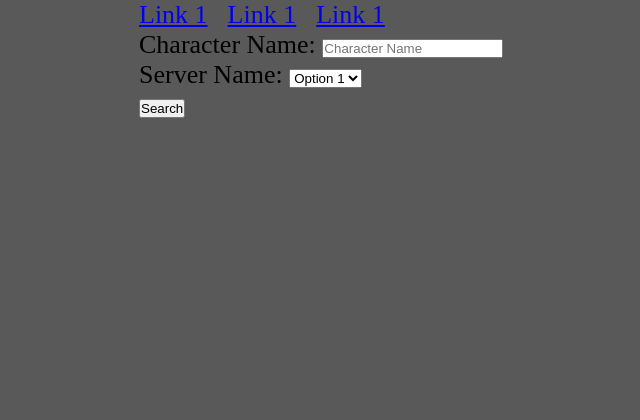
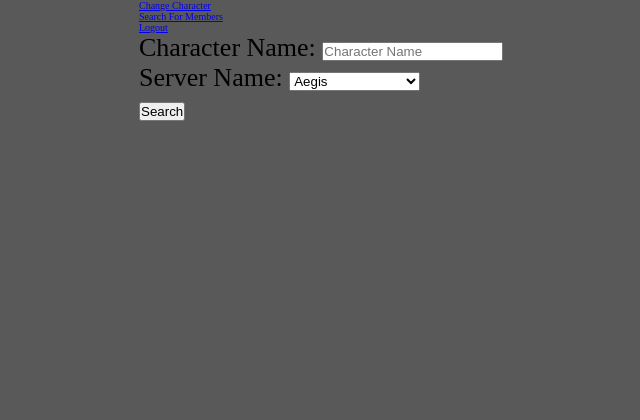
Before and after one commit to Kijimai/ffxiv-party-builder, a Python web app: template flask_app/templates/search_characters.html in a window 1280 px wide. Shown: the top 420 px of the page, without its empty margins (53-693 px from the left). Run offline with Jinja, Linux system fonts and the light colour scheme; the template is opened without the code that fills it, so the values that code supplies are empty; style sheets or scripts are compiled from the project's sources.

Commit message:
select options

```diff
--- a/flask_app/static/css/scss/base/_base.scss
+++ b/flask_app/static/css/scss/base/_base.scss
@@ -42,6 +42,10 @@ body::-webkit-scrollbar-thumb {
 main {
   max-width: 70%;
   margin: 0 auto;
+}
+
+button {
+  cursor: pointer;
 }
 
 ul,
--- a/flask_app/templates/search_characters.html
+++ b/flask_app/templates/search_characters.html
@@ -10,10 +10,10 @@
   <body>
     <header>
       <nav class="navigator">
-        <ul class="nav_links flex">
-          <li><a class="nav_link" href="#">Link 1</a></li>
-          <li><a class="nav_link" href="#">Link 1</a></li>
-          <li><a class="nav_link" href="#">Link 1</a></li>
+        <ul>
+          <li><a href="#">Change Character</a></li>
+          <li><a href="#">Search For Members</a></li>
+          <li><a href="#">Logout</a></li>
         </ul>
       </nav>
     </header>
@@ -21,20 +21,98 @@
       <div class="form_container">
         <form class="search_characters_form">
           <div class="form_group">
-            <label for="">Character Name: </label>
-            <input type="text" placeholder="Character Name" />
+            <label for="character_name">Character Name: </label>
+            <input
+              id="character_name"
+              name="character_name"
+              type="text"
+              placeholder="Character Name"
+            />
           </div>
           <div class="form_group">
-            <label for="">Server Name: </label>
-            <select name="" id="">
-              <option value="">Option 1</option>
-              <option value="">Option 1</option>
-              <option value="">Option 1</option>
-              <option value="">Option 1</option>
-              <option value="">Option 1</option>
-              <option value="">Option 1</option>
-              <option value="">Option 1</option>
-              <option value="">Option 1</option>
+            <label for="server_name">Server Name: </label>
+            <select name="server_name" id="server_name">
+              <optgroup label="Japanese Data Center">
+                <option value="Aegis">Aegis</option>
+                <option value="Atomos">Atomos</option>
+                <option value="Carbuncle">Carbuncle</option>
+                <option value="Garuda">Garuda</option>
+                <option value="Gungnir">Gungnir</option>
+                <option value="Kujata">Kujata</option>
+                <option value="Ramuh">Ramuh</option>
+                <option value="Tonberry">Tonberry</option>
+                <option value="Typhon">Typhon</option>
+                <option value="Unicorn">Unicorn</option>
+                <option value="Alexander">Alexander</option>
+                <option value="Bahamut">Bahamut</option>
+                <option value="Durandal">Durandal</option>
+                <option value="Fenrir">Fenrir</option>
+                <option value="Ifrit">Ifrit</option>
+                <option value="Ridill">Ridill</option>
+                <option value="Tiamat">Tiamat</option>
+                <option value="Ultima">Ultima</option>
+                <option value="Valefor">Valefor</option>
+                <option value="Yojimbo">Yojimbo</option>
+                <option value="Zeromus">Zeromus</option>
+                <option value="Anima">Anima</option>
+                <option value="Asura">Asura</option>
+                <option value="Belias">Belias</option>
+                <option value="Chocobo">Chocobo</option>
+                <option value="Hades">Hades</option>
+                <option value="Ixion">Ixion</option>
+                <option value="Mandragora">Mandragora</option>
+                <option value="Masamune">Masamune</option>
+                <option value="Pandaemonium">Pandaemonium</option>
+                <option value="Shinryu">Shinryu</option>
+                <option value="Titan">Titan</option>
+              </optgroup>
+              <optgroup label="North American Data Center">
+                <option value="Adamantoise">Adamantoise</option>
+                <option value="Cactuar">Cactuar</option>
+                <option value="Faerie">Faerie</option>
+                <option value="Gilgamesh">Gilgamesh</option>
+                <option value="Jenova">Jenova</option>
+                <option value="Midgardsormr">Midgardsormr</option>
+                <option value="Sargatanas">Sargatanas</option>
+                <option value="Siren">Siren</option>
+                <option value="Behemoth">Behemoth</option>
+                <option value="Excalibur">Excalibur</option>
+                <option value="Exodus">Exodus</option>
+                <option value="Famfrit">Famfrit</option>
+                <option value="Hyperion">Hyperion</option>
+                <option value="Lamia">Lamia</option>
+                <option value="Leviathan">Leviathan</option>
+                <option value="Ultros">Ultros</option>
+                <option value="Balmung">Balmung</option>
+                <option value="Brynhildr">Brynhildr</option>
+                <option value="Coeurl">Coeurl</option>
+                <option value="Diabolos">Diabolos</option>
+                <option value="Goblin">Goblin</option>
+                <option value="Malboro">Malboro</option>
+                <option value="Mateus">Mateus</option>
+                <option value="Zalera">Zalera</option>
+              </optgroup>
+              <optgroup label="European Data Center">
+                <option value="Cerberus">Cerberus</option>
+                <option value="Louisoix">Louisoix</option>
+                <option value="Moogle">Moogle</option>
+                <option value="Omega">Omega</option>
+                <option value="Ragnarok">Ragnarok</option>
+                <option value="Spriggan">Spriggan</option>
+                <option value="Lich">Lich</option>
+                <option value="Odin">Odin</option>
+                <option value="Phoenix">Behemoth</option>
+                <option value="Shiva">Shiva</option>
+                <option value="Twintania">Twintania</option>
+                <option value="Zodiark">Zodiark</option>
+              </optgroup>
+              <optgroup label="Oceanic Data Center">
+                <option value="Bismarck">Bismarck</option>
+                <option value="Ravana">Ravana</option>
+                <option value="Sephirot">Sephirot</option>
+                <option value="Sophia">Sophia</option>
+                <option value="Zurvan">Zurvan</option>
+              </optgroup>
             </select>
           </div>
           <button>Search</button>
```
Also changed, not shown: flask_app/templates/dashboard.html (+20 -0 lines), flask_app/templates/search_user_character.html (+124 -0 lines), flask_app/templates/welcome.html (+35 -0 lines), 1 other file.
